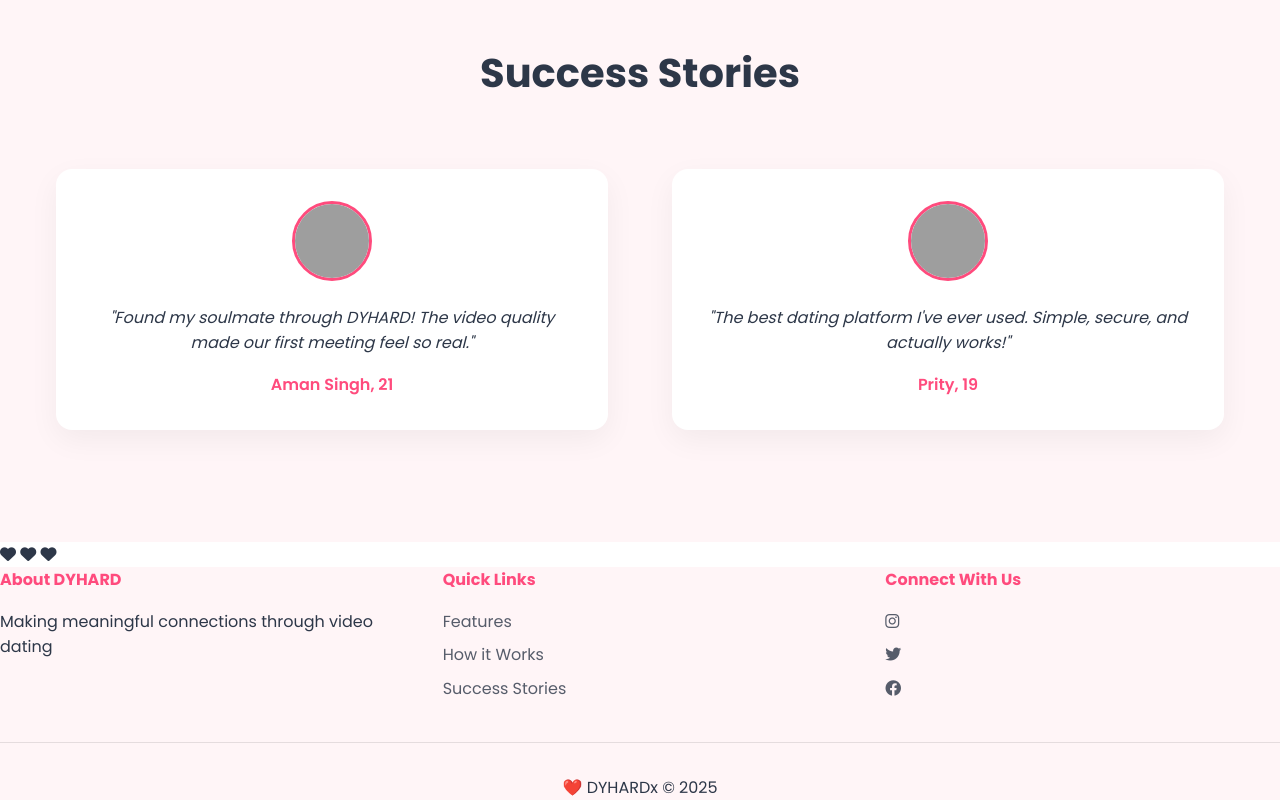
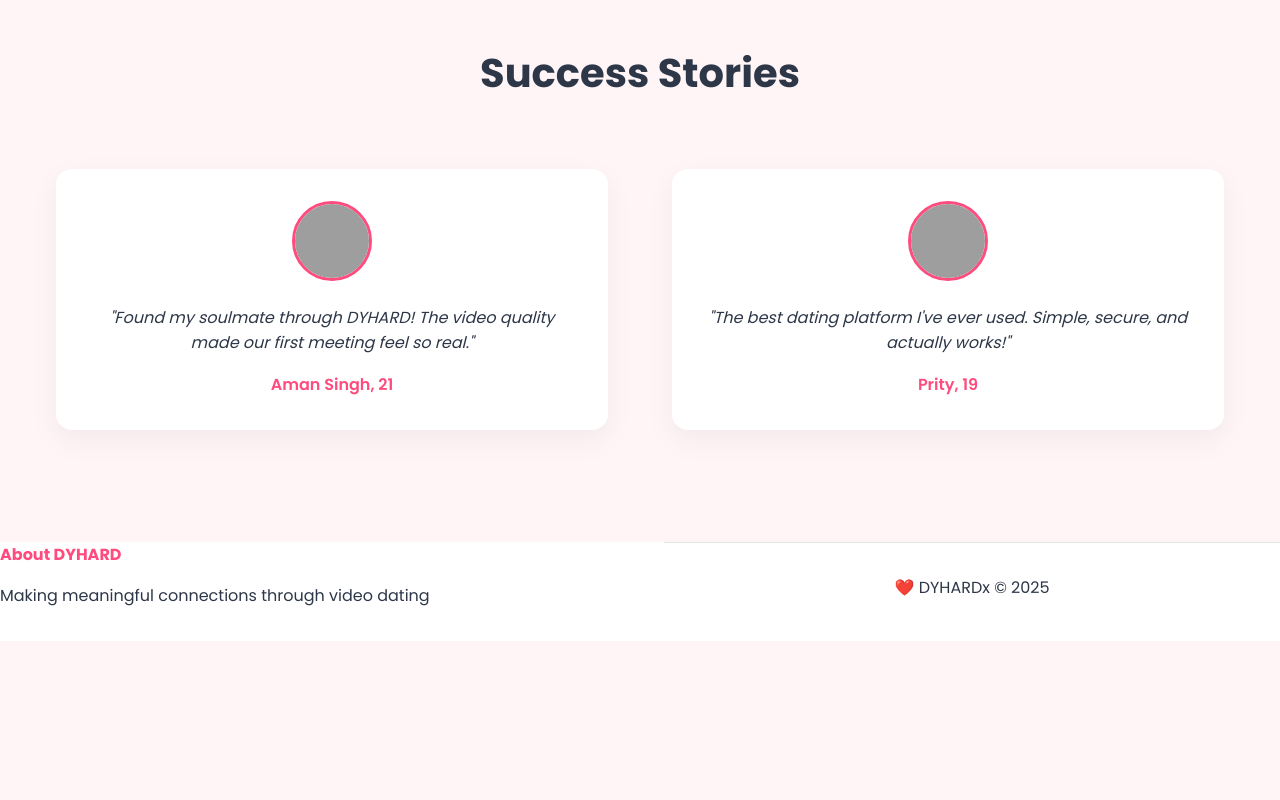
Before and after one commit to DYHARDx/DYHARD--Video-Calls, a plain HTML site: page index.html in a window 1280 px wide. Shown: the part 1961-2761 px from the top of the page. After the commit the page ends 2602 px from the top, so only its background shows below. Drawn offline with Linux system fonts and the light colour scheme; grey boxes are pictures that could not be loaded.

Commit message:
Update index.html

```diff
--- a/index.html
+++ b/index.html
@@ -159,15 +159,6 @@
             </div>
         </section>
 
-        <div class="decoration">
-            <div class="floating-hearts">
-                <i class="fas fa-heart"></i>
-                <i class="fas fa-heart"></i>
-                <i class="fas fa-heart"></i>
-            </div>
-            <div class="gradient-orb"></div>
-        </div>
-    </div>
 
     <footer>
         <div class="footer-content">
@@ -176,21 +167,6 @@
                     <h4>About DYHARD</h4>
                     <p>Making meaningful connections through video dating</p>
                 </div>
-                <div class="footer-section">
-                    <h4>Quick Links</h4>
-                    <a href="#features">Features</a>
-                    <a href="#how-it-works">How it Works</a>
-                    <a href="#testimonials">Success Stories</a>
-                </div>
-                <div class="footer-section">
-                    <h4>Connect With Us</h4>
-                    <div class="social-links">
-                        <a href="#" title="Follow us on Instagram"><i class="fab fa-instagram"></i></a>
-                        <a href="#" title="Follow us on Twitter"><i class="fab fa-twitter"></i></a>
-                        <a href="#" title="Like us on Facebook"><i class="fab fa-facebook"></i></a>
-                    </div>
-                </div>
-            </div>
             <div class="footer-bottom">
                 <p>❤️ DYHARDx © 2025</p>
             </div>
```
